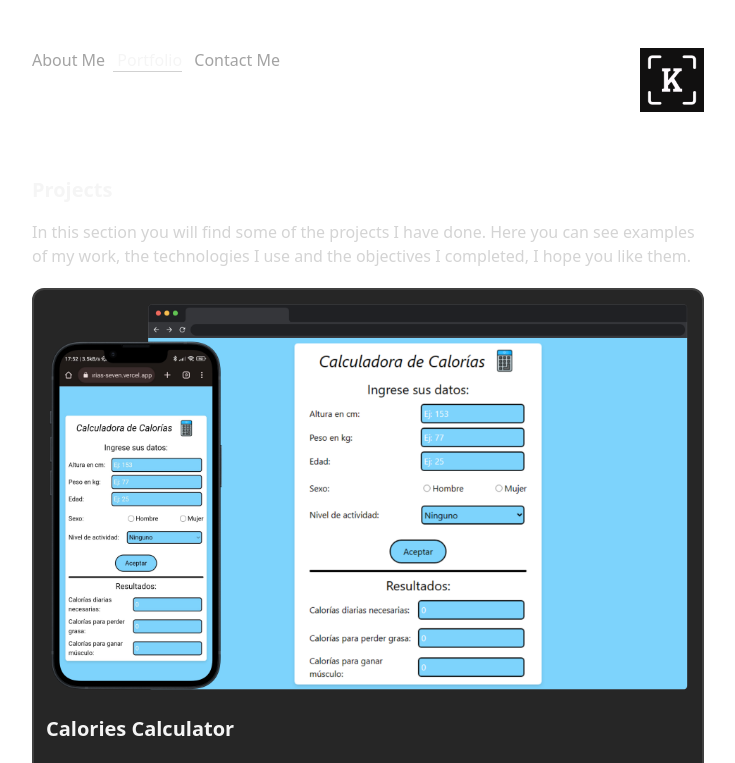
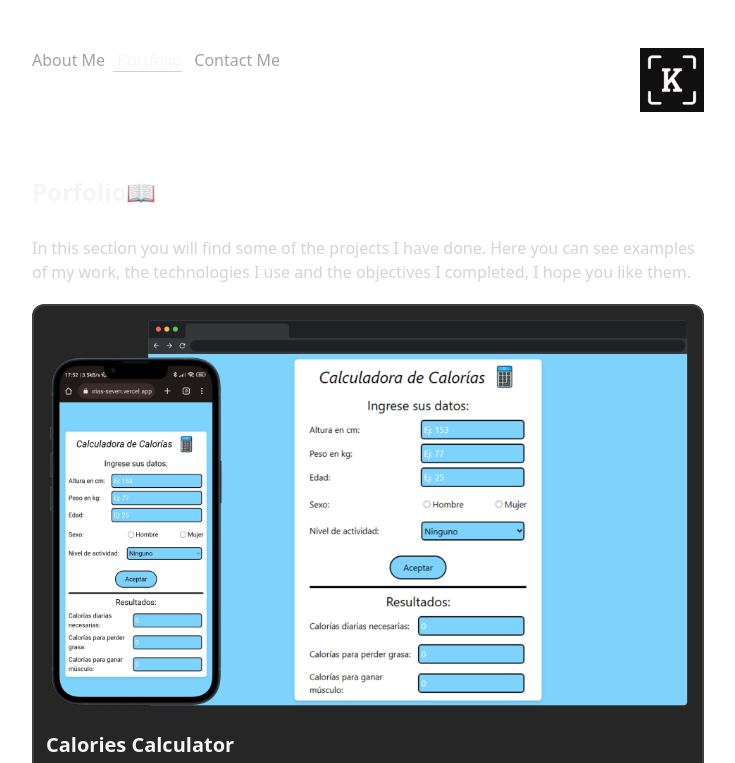
Before and after one commit to kevin-dorado/Porfolio, a React (Vite) app: page /portfolio in a window 1280 px wide. Shown: the top 763 px of the page, without its empty margins (272-1007 px from the left). Built offline with nearby package versions, Linux system fonts and the light colour scheme.

Commit message:
redisgn porfolio

```diff
--- a/src/pages/porfolio/Porfolio.jsx
+++ b/src/pages/porfolio/Porfolio.jsx
@@ -6,8 +6,8 @@ export const Porfolio = () =>{
         <>
 
             <section className="mt-16">
-                <h2  className="text-neutral-100 text-xl
-                            mb-4 font-semibold mt-6" >Projects</h2>
+                <h2  className="text-neutral-100 text-2xl
+        mb-7 font-semibold" >Porfolio📖</h2>
                 <p className="text-neutral-300 ">In this section you will find some of the projects I have done. Here you can see examples of my work, the technologies I use and the objectives I completed, I hope you like them.</p>
                 <CardProject img={"/CalPorfolio1.png"} text={"This program allows you to calculate your daily calorie needs, calories to lose fat and calories to gain muscle according to your height, weight, age, gender and activity level. It is made with HTML, JavaScript and Tailwind."} title={"Calories Calculator"} page={"https://calculadora-de-calorias-seven.vercel.app/"}/>
                 <CardProject img={"/TwFollowPorfolio.png"} text={"This project is an imitation of the who to follow template from Twitter, made with React and Tailwind. It uses the avatar.io API to generate images of the suggested users. The goal is to practice the use of functional components, hooks and styles with Tailwind."} title={"Twitter Follow"} page={"https://twitter-follow.vercel.app/"}/>
```
